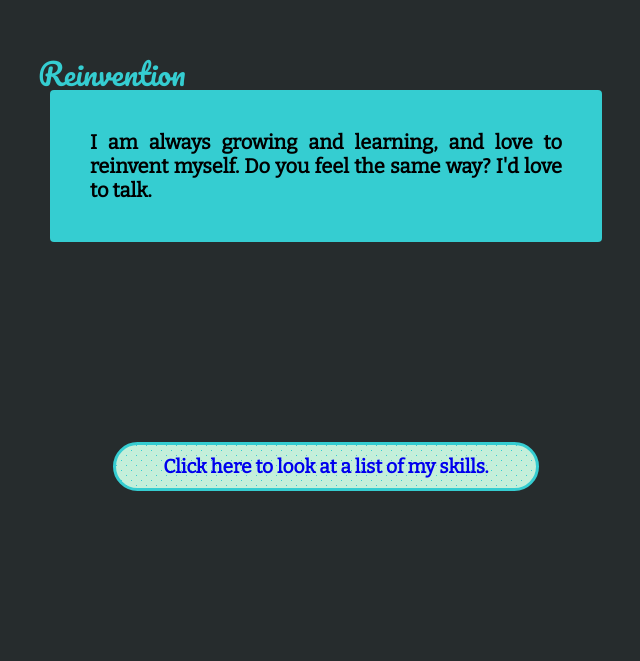
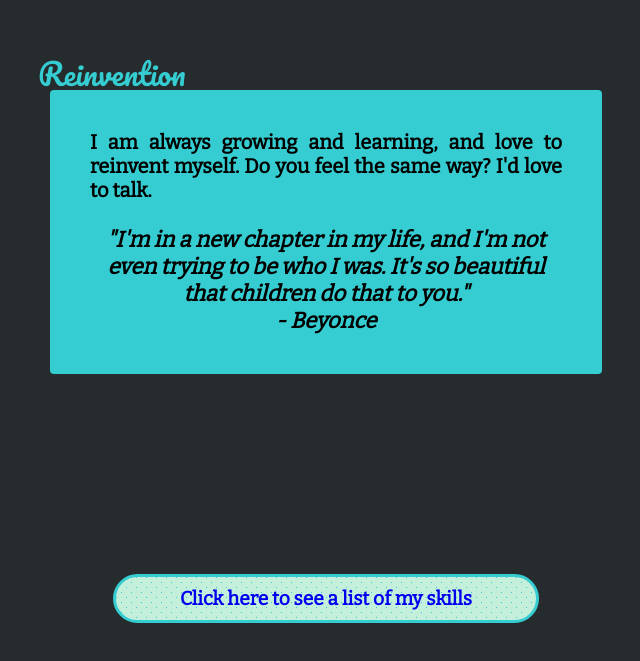
Before and after one commit to emilyjennings/emily-portfolio, a React (Create React App) app: page /about in a window 1280 px wide. Shown: the part 4770-5431 px from the top of the page, without its empty margins (314-954 px from the left). Built offline with nearby package versions, Linux system fonts and the light colour scheme; a web font is replaced by a local one.

Commit message:
beyonce quote

```diff
--- a/src/App.css
+++ b/src/App.css
@@ -735,6 +735,12 @@ i {
   margin-bottom: -10px;
 }
 
+.quote {
+  font-style: italic;
+  text-align: center;
+  font-size: 1.1em
+}
+
 
 
 /* Bottom Links */
--- a/src/components/About.js
+++ b/src/components/About.js
@@ -213,13 +213,20 @@ export default class About extends Component {
         <Zoom>
           <div className="why-title" id="reinvent">Reinvention</div>
           <div className="why">
-            <div className="why-text">I am always growing and learning, and love to reinvent myself. Do you feel the same way? I'd love to talk.</div>
+            <div className="why-text">
+              I am always growing and learning, and love to reinvent myself. Do you feel the same way? I'd love to talk.
+              <br></br>
+              <br></br>
+              <div className="quote">"I'm in a new chapter in my life, and I'm not even trying to be who I was. It's so beautiful that children do that to you."
+              <br></br>
+              - Beyonce</div>
+            </div>
           </div>
         </Zoom>
 
         <Zoom>
           <div className="skill-button">
-          <Link to="/skills"><div className="skill-click" onClick={() => this.scrollTop()}>Click here to look at a list of my skills.</div></Link>
+          <Link to="/skills"><div className="skill-click" onClick={() => this.scrollTop()}>Click here to see a list of my skills</div></Link>
           </div>
         </Zoom>
 
```
Also changed, not shown: 1 other file (tests, documents, lock files or other folders).
